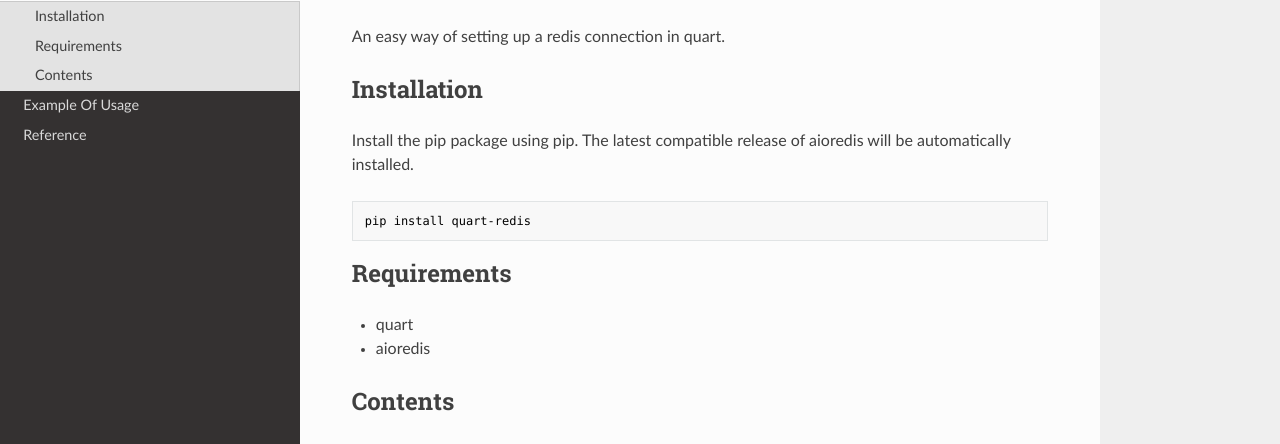
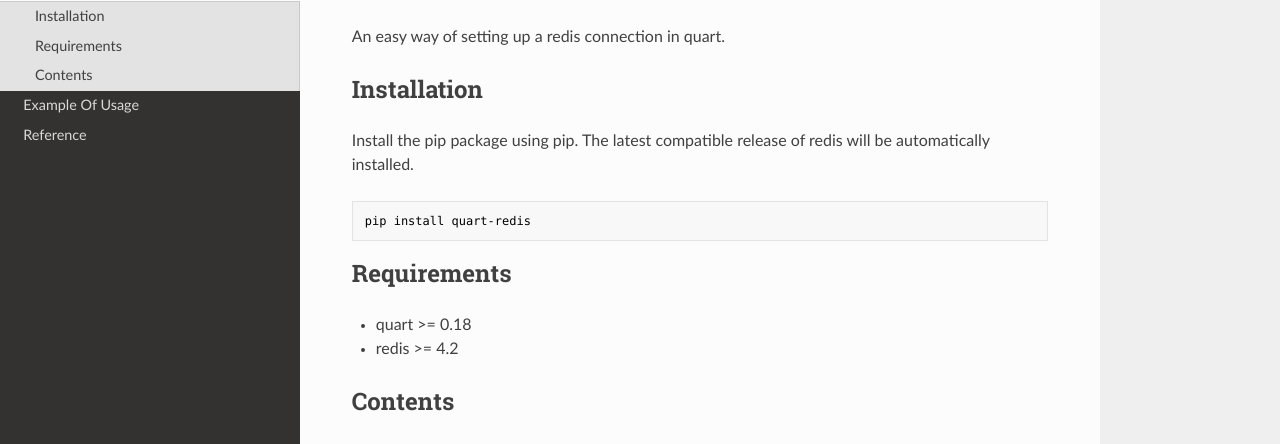
Before and after one commit to enchant97/quart-redis, an MkDocs documentation site: the page built from docs/index.md, in a window 1280 px wide. Shown: the part 135-579 px from the top of the page. Built offline with MkDocs 1.6.1, drawn with Linux system fonts in a browser that asks for light colours; nearby versions of some CDN libraries.

Commit message:
update docs

````diff
--- a/docs/index.md
+++ b/docs/index.md
@@ -2,15 +2,15 @@
 An easy way of setting up a redis connection in quart.
 
 ## Installation
-Install the pip package using pip. The latest compatible release of aioredis will be automatically installed.
+Install the pip package using pip. The latest compatible release of redis will be automatically installed.
 
 ```
 pip install quart-redis
 ```
 
 ## Requirements
-- quart
-- aioredis
+- quart >= 0.18
+- redis >= 4.2
 
 ## Contents
 - [Example Of Usage](./example.md)
--- a/setup.cfg
+++ b/setup.cfg
@@ -10,7 +10,7 @@ project_urls =
     Documentation = https://quart-redis.readthedocs.io/en/latest/
     Change Log = https://github.com/enchant97/quart-redis/blob/master/CHANGELOG.md
 license = MIT
-keywords = quart redis aioredis cache
+keywords = quart asyncio redis cache
 classifiers =
     License :: OSI Approved :: MIT License
     Operating System :: OS Independent
@@ -26,5 +26,5 @@ classifiers =
 packages = find:
 python_requires = >=3.9
 install_requires =
-    quart ~= 0.16
+    quart ~= 0.18
     redis >= 4.2, < 5
````
Also changed, not shown: README.md (+4 -3 lines), docs/example.md (+2 -0 lines).
